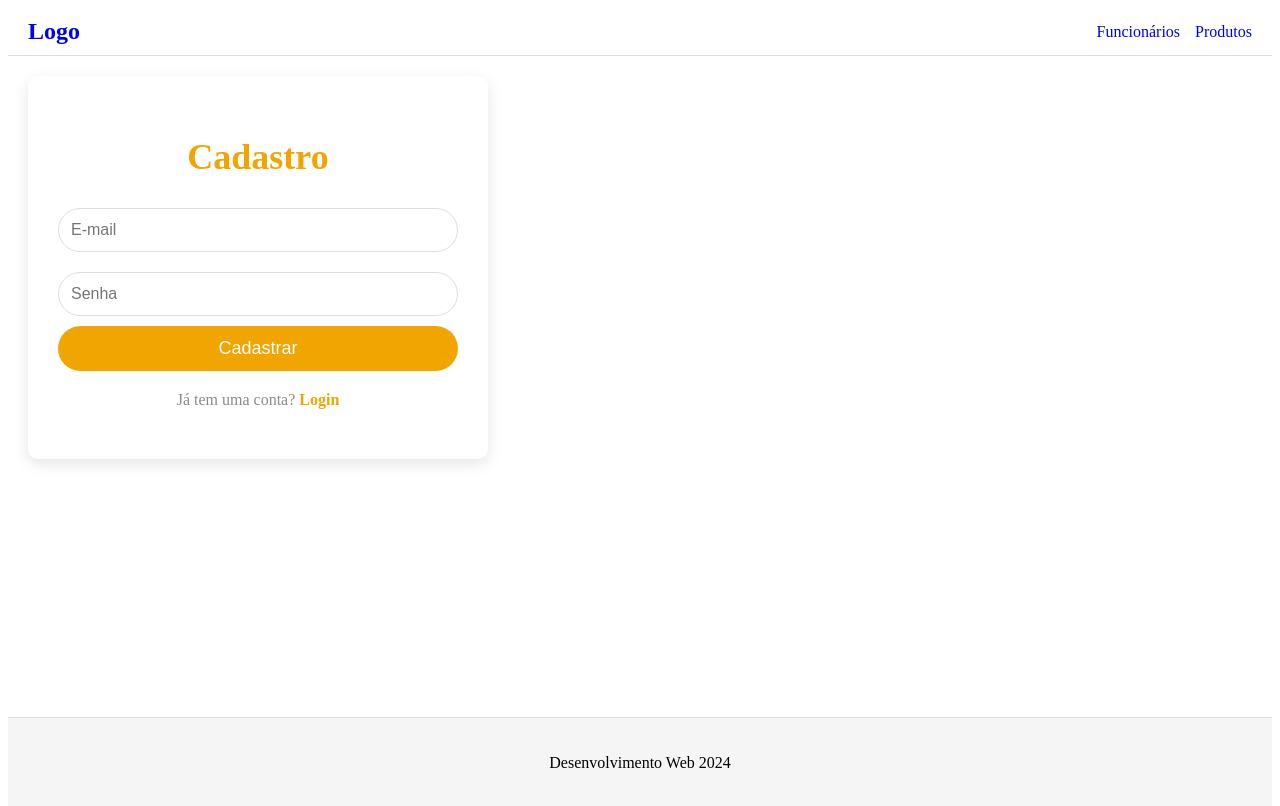
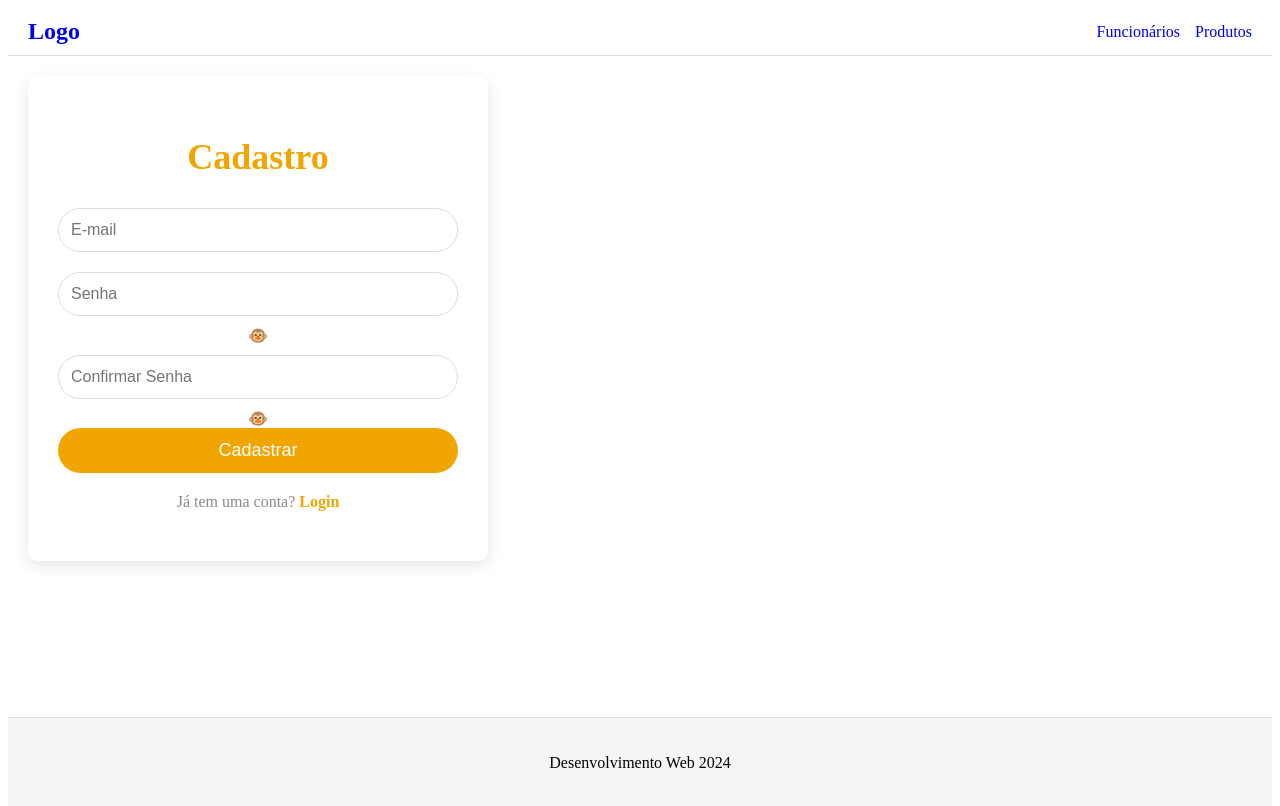
Before and after one commit to VictorAlbaradoBraga/Desenvolvimento_WEB, a React (Vite) app: page /cadastro in a window 1280 px wide. Shown: the top 806 px of the page. Built offline with nearby package versions, Linux system fonts and the light colour scheme.

Commit message:
Update Cadastro.jsx

```diff
--- a/src/pages/Cadastro.jsx
+++ b/src/pages/Cadastro.jsx
@@ -5,15 +5,24 @@ import '../css/Auth.css';
 const Cadastro = () => {
   const [email, setEmail] = useState('');
   const [password, setPassword] = useState('');
+  const [confirmPassword, setConfirmPassword] = useState('');
   const [error, setError] = useState('');
+  const [showPassword, setShowPassword] = useState(false);
+  const [showConfirmPassword, setShowConfirmPassword] = useState(false);
   const navigate = useNavigate();
+
+  const togglePasswordVisibility = () => setShowPassword(!showPassword);
+  const toggleConfirmPasswordVisibility = () => setShowConfirmPassword(!showConfirmPassword);
 
   const handleSubmit = async (e) => {
     e.preventDefault();
+    if (password !== confirmPassword) {
+      setError("As senhas não coincidem");
+      return;
+    }
 
     try {
-            // Enviando dados para o backend (requisição POST para criar o usuário)
-            const response = await fetch('https://back-prodfunc-omega.vercel.app/api/auth', {
+      const response = await fetch('/api/auth', {
         method: 'POST',
         headers: {
           'Content-Type': 'application/json',
@@ -22,14 +31,13 @@ const Cadastro = () => {
       });
 
       if (response.ok) {
-                // Se o cadastro for bem-sucedido, redirecionar para /produtos
         navigate('/produtos');
       } else {
-                const errorData = await response.json();
-                setError(errorData.error || 'Erro ao cadastrar usuário');
+        const data = await response.json();
+        setError(data.error || 'Erro ao cadastrar usuário');
       }
     } catch (err) {
-            setError('Erro de conexão com o servidor');
+      setError('Erro ao cadastrar usuário');
     }
   };
 
@@ -46,13 +54,30 @@ const Cadastro = () => {
             onChange={(e) => setEmail(e.target.value)}
             required
           />
+          <div className="password-field">
             <input
-                        type="password"
+              type={showPassword ? "text" : "password"}
               placeholder="Senha"
               value={password}
               onChange={(e) => setPassword(e.target.value)}
               required
             />
+            <span onClick={togglePasswordVisibility} className="password-toggle">
+              {showPassword ? '🙈' : '🐵'}
+            </span>
+          </div>
+          <div className="password-field">
+            <input
+              type={showConfirmPassword ? "text" : "password"}
+              placeholder="Confirmar Senha"
+              value={confirmPassword}
+              onChange={(e) => setConfirmPassword(e.target.value)}
+              required
+            />
+            <span onClick={toggleConfirmPasswordVisibility} className="password-toggle">
+              {showConfirmPassword ? '🙈' : '🐵'}
+            </span>
+          </div>
           <button type="submit">Cadastrar</button>
         </form>
         <p className="auth-links">
```
Lines whose indentation alone changed are shown as unchanged.
